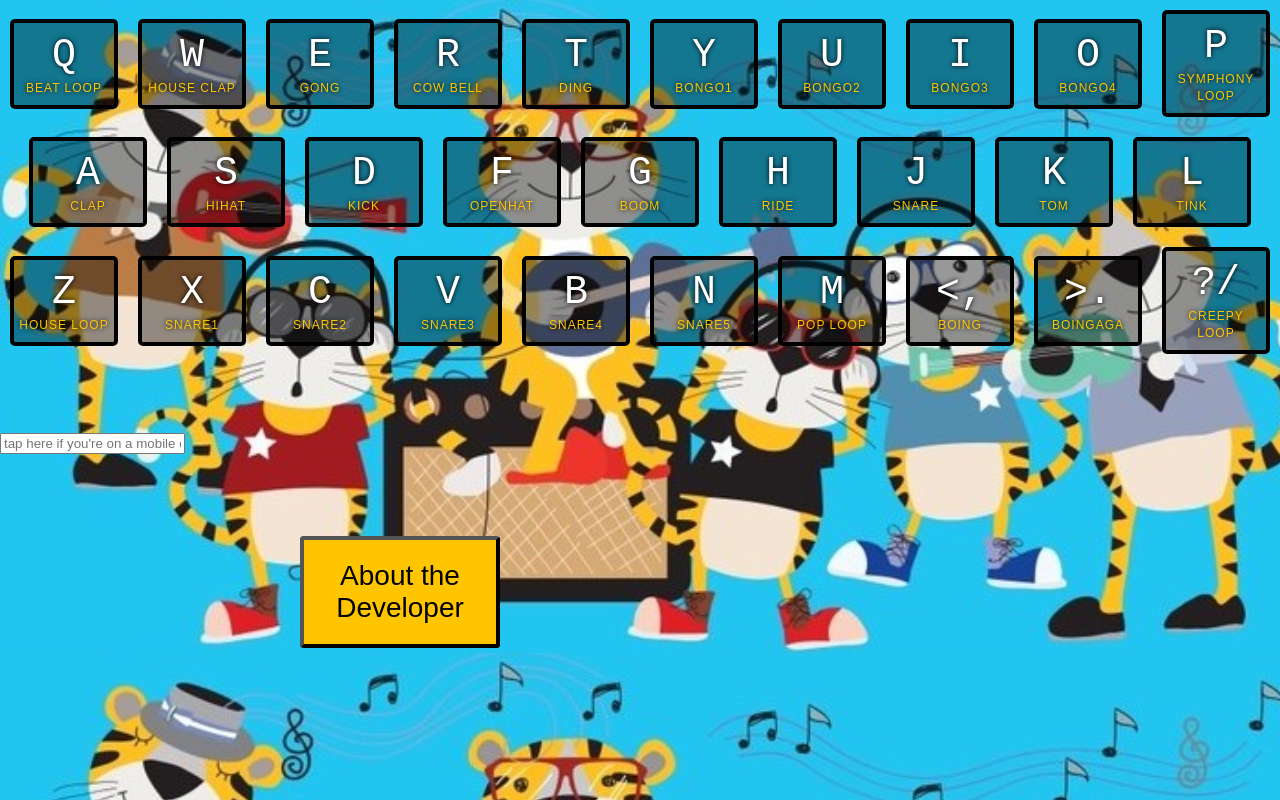
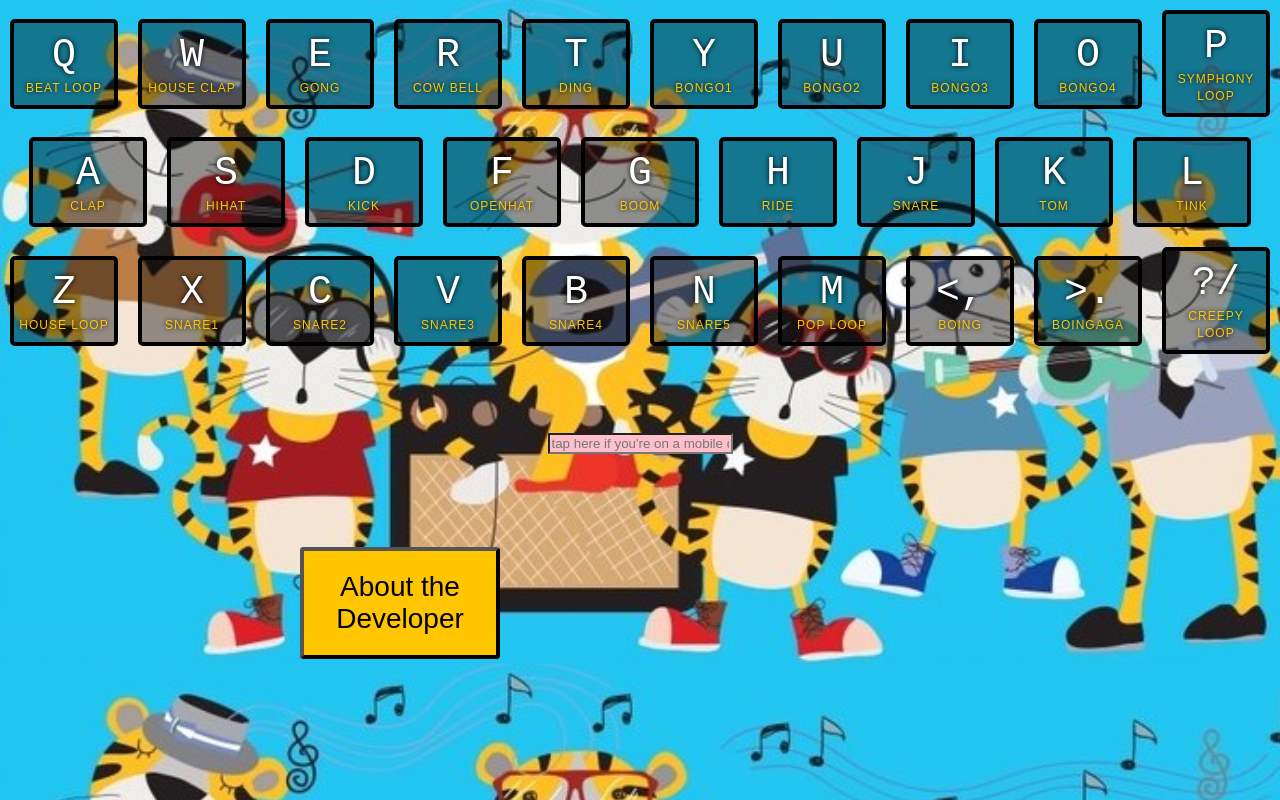
Before and after one commit to Q118/JS.drumming, a plain HTML site: page index.html in a window 1280 px wide. Drawn offline with Linux system fonts and the light colour scheme.

Commit message:
centered keyboard trigger in layout

```diff
--- a/index.html
+++ b/index.html
@@ -133,13 +133,18 @@
 			</div>
 			<marquee behavior="scroll" direction="left">
 				<mark
-					>Click your mouse anywhere on the page to pause the loops
+					>Click or tap anywhere on the page to pause the loops
 					playing!</mark
 				>
 			</marquee>
 			<br /><br /><br /><br />
-			<input type="text" placeholder="tap here if you're on a mobile device" />
-
+			<div>
+			<input
+				type="text"
+				placeholder="tap here if you're on a mobile device"
+				class="keyboard"
+			/>
+</div>
 			<br /><br /><br /><br /><br /><br /><br /><br />
 
 			<a href="https://shelbyrothman.com/" target="_blank"
--- a/style.css
+++ b/style.css
@@ -102,3 +102,11 @@ kbd {
   opacity: 1;
   right: 0;
 }
+
+.keyboard {
+  display: block;
+  margin-left: auto;
+  margin-right: auto;
+  /* align-content: center; */
+  background-color: pink;
+}
```
Also changed, not shown: script.js (line endings or trailing spaces).
